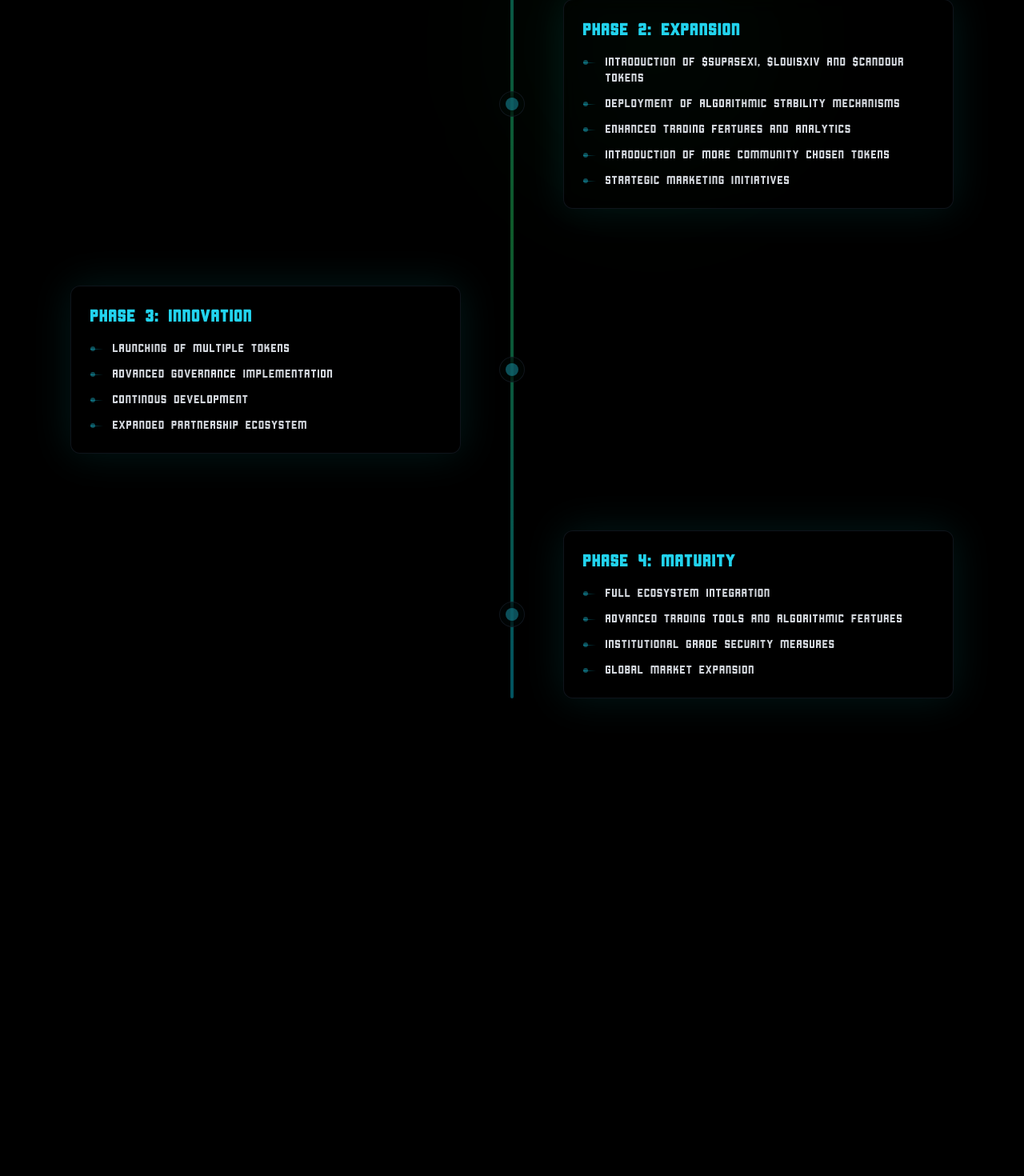
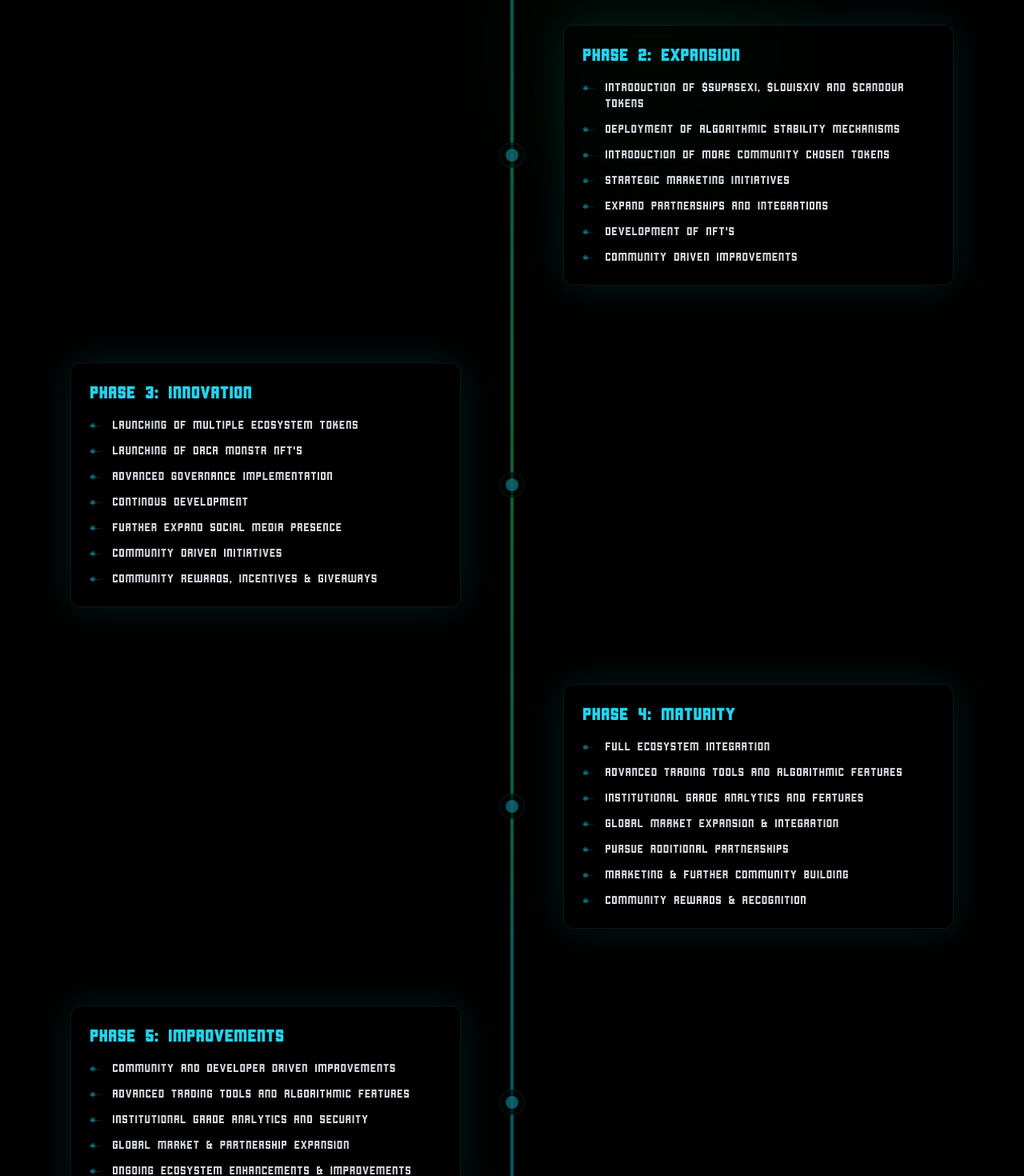
Before and after one commit to OrcaMonsta/orcamonsta1, a Next.js app: page /roadmap in a window 1280 px wide. Shown: the part 597-2067 px from the top of the page at 80% size. Before the commit the page ends 1614 px from the top, so only its background shows below. Built offline with nearby package versions, Linux system fonts and the light colour scheme.

Commit message:
Add animated current phase indicators to roadmap for Phase 2

```diff
--- a/app/roadmap/page.tsx
+++ b/app/roadmap/page.tsx
@@ -20,7 +20,8 @@ export default function Roadmap() {
           "LAUNCH OF $ORCA TOKEN AND CORE PLATFORM",
           "IMPLEMENTATION OF FEE DISTRIBUTION SYSTEM",
           "COMMUNITY BUILDING AND SOCIAL MEDIA PRESENCE",
-          "INITIAL PARTNERSHIPS AND INTEGRATIONS"
+          "INITIAL PARTNERSHIPS AND INTEGRATIONS",
+          "REGISTER DEVELOP AND LAUNCH DOMAIN"
         ]
       },
       {
@@ -28,18 +29,23 @@ export default function Roadmap() {
         points: [
           "INTRODUCTION OF $SUPASEXI, $LOUISXIV AND $CANDOUR TOKENS",
           "DEPLOYMENT OF ALGORITHMIC STABILITY MECHANISMS",
-          "ENHANCED TRADING FEATURES AND ANALYTICS",
           "INTRODUCTION OF MORE COMMUNITY CHOSEN TOKENS",
-          "STRATEGIC MARKETING INITIATIVES"
+          "STRATEGIC MARKETING INITIATIVES",
+          "EXPAND PARTNERSHIPS AND INTEGRATIONS",
+          "DEVELOPMENT OF NFT's",
+          "COMMUNITY DRIVEN IMPROVEMENTS"
         ]
       },
       {
         name: "PHASE 3: INNOVATION",
         points: [
-          "LAUNCHING OF MULTIPLE TOKENS",
+          "LAUNCHING OF MULTIPLE ECOSYSTEM TOKENS",
+          "LAUNCHING OF ORCA MONSTA NFT's",
           "ADVANCED GOVERNANCE IMPLEMENTATION",
           "CONTINOUS DEVELOPMENT",
-          "EXPANDED PARTNERSHIP ECOSYSTEM"
+          "FURTHER EXPAND SOCIAL MEDIA PRESENCE",
+          "COMMUNITY DRIVEN INITIATIVES",
+          "COMMUNITY REWARDS, INCENTIVES & GIVEAWAYS"
         ]
       },
       {
@@ -47,10 +53,23 @@ export default function Roadmap() {
         points: [
           "FULL ECOSYSTEM INTEGRATION",
           "ADVANCED TRADING TOOLS AND ALGORITHMIC FEATURES",
-          "INSTITUTIONAL GRADE SECURITY MEASURES",
-          "GLOBAL MARKET EXPANSION"
+          "INSTITUTIONAL GRADE ANALYTICS AND FEATURES",
+          "GLOBAL MARKET EXPANSION & INTEGRATION",
+          "PURSUE ADDITIONAL PARTNERSHIPS",
+          "MARKETING & FURTHER COMMUNITY BUILDING",
+          "COMMUNITY REWARDS & RECOGNITION"
         ]
-      }
+      },
+      {
+        name: "PHASE 5: IMPROVEMENTS",
+        points: [
+          "COMMUNITY AND DEVELOPER DRIVEN IMPROVEMENTS",
+          "ADVANCED TRADING TOOLS AND ALGORITHMIC FEATURES",
+          "INSTITUTIONAL GRADE ANALYTICS AND SECURITY",
+          "GLOBAL MARKET & PARTNERSHIP EXPANSION",
+          "ONGOING ECOSYSTEM ENHANCEMENTS & IMPROVEMENTS"
+        ]
+      },
     ]
   }
 
```
